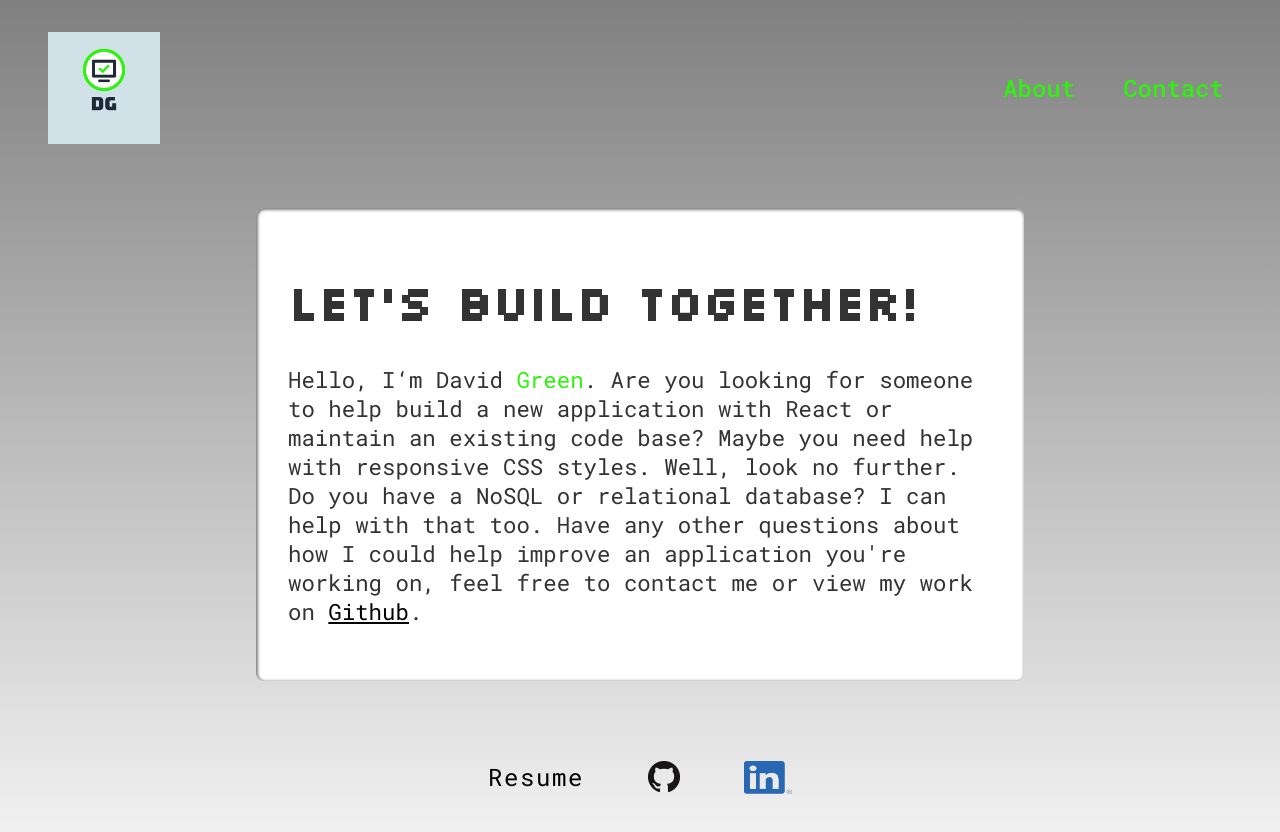
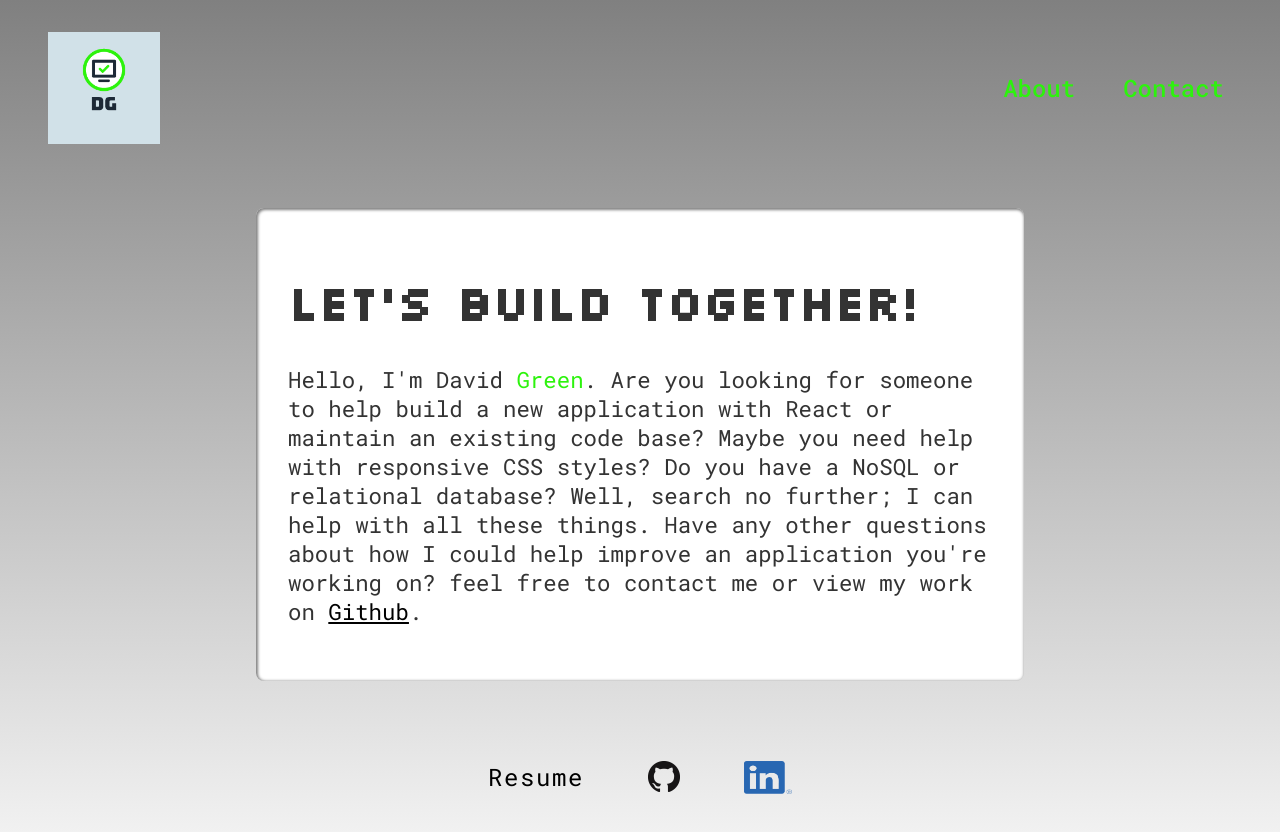
Before and after one commit to davidgreen29/portfolio-app, a React (Create React App) app: page / in a window 1280 px wide. Shown: the top 832 px of the page. Built offline with nearby package versions, Linux system fonts and the light colour scheme.

Commit message:
main content info edit

```diff
--- a/src/components/MainContent.js
+++ b/src/components/MainContent.js
@@ -6,11 +6,12 @@ export default function MainContent() {
 
                 <h1 className="page-headline">Let's Build Together!</h1>
 
-            <p className="home-page-para-content">Hello, I‘m David <span className="green">Green</span>.
+            <p className="home-page-para-content">Hello, I'm David <span className="green">Green</span>.
             Are you looking for someone to help build a new application with React or maintain an existing
-             code base? Maybe you need help with responsive CSS styles. Well, look no further. Do you have
-             a NoSQL or relational database? I can help with that too. Have any other questions about how
-            I could help improve an application you're working on, feel free to contact me or view my work
+            code base? Maybe you need help with responsive CSS styles? Do you have a NoSQL or relational
+             database? Well, search no further; I can help with all these things. Have any other questions
+             about how
+            I could help improve an application you're working on? feel free to contact me or view my work
             on <a className="para-link-git" href="https://github.com/davidgreen29" target="_blank" rel="noopener noreferrer">Github</a>.
              </p>
 
```
